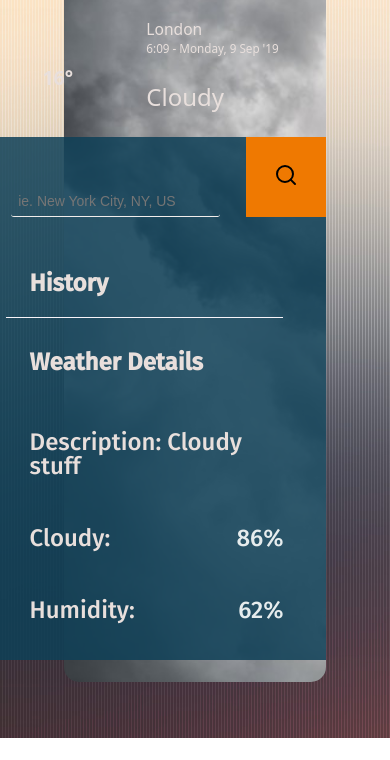
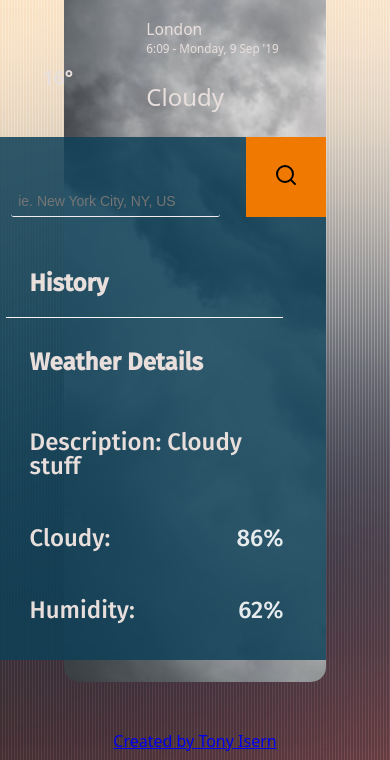
Before and after one commit to OptimisticTrousers/weather-app, a website built with webpack: page dist/index.html in a window 390 px wide. Shown: the part 129-889 px from the top of the page. Before the commit the page ends 867 px from the top, so only its background shows below. Built offline with nearby package versions, Linux system fonts and the light colour scheme; no server answers.

Commit message:
Creating footer

```diff
--- a/dist/index.html
+++ b/dist/index.html
@@ -54,5 +54,8 @@
         </div>
       </div>
     </main>
+    <footer>
+      <a href="https://github.com/OptimisticTrousers">Created by Tony Isern</a>
+    </footer>
   </body>
 </html>
--- a/dist/style.css
+++ b/dist/style.css
@@ -168,6 +168,11 @@ button:hover {
   background-color: #f18f01;
 }
 
+footer{
+    text-decoration: dotted;
+    text-align: center;
+}
+
 .weather-detail {
   display: flex;
   justify-content: space-between;
@@ -184,6 +189,12 @@ button:hover {
     grid-template-columns: repeat(3, 1fr);
     margin-bottom: 3rem;
   }
+  footer{
+    color: black;
+  }
+  footer > a:hover{
+    color: #0A0A0A;
+  }
   .location > p.time{
     font-size: 3vw;
   }
```
